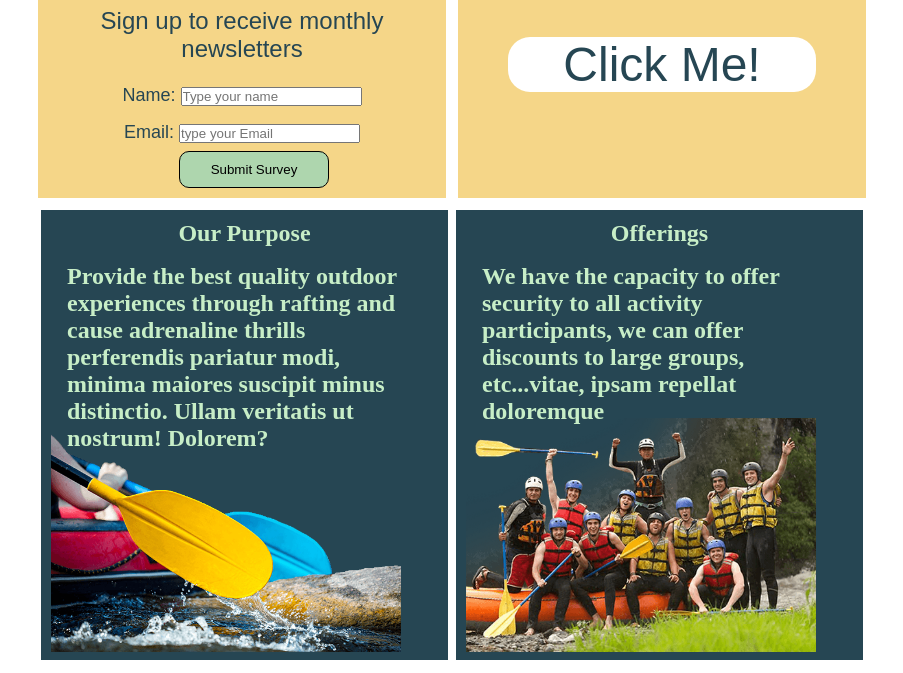
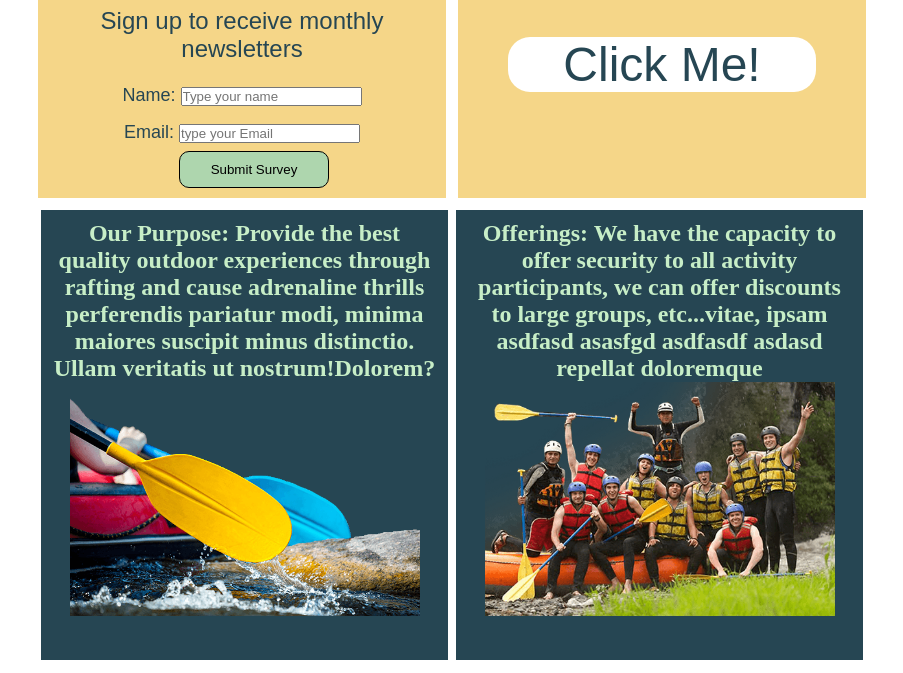
Before and after one commit to martinloteroarenas/wdd130, a plain HTML site: page wwr/index.html in a window 1280 px wide. Shown: the part 678-1351 px from the top of the page, without its empty margins (188-1091 px from the left). Drawn offline with Linux system fonts and the light colour scheme; a web font is replaced by a local one.

Commit message:
errors fixed index page

```diff
--- a/wwr/index.html
+++ b/wwr/index.html
@@ -54,19 +54,15 @@
         </section>
         <section class="home_purp_offer">
             <div class="home_purp_offer_div">
-                <h2 class="offerings">Our Purpose
-                    <p class="home_paragraph">Provide the best quality outdoor experiences through rafting and cause adrenaline thrills perferendis pariatur modi, minima maiores suscipit minus distinctio. Ullam veritatis ut nostrum! Dolorem?</p>
-                    <div class="purp_offer_img">
-                        <img src="images/rafting20_600p.png" alt="oars fotography" width="350px">
-                    </div>
+                <h2 class="offerings">Our Purpose:
+                    <a class="home_paragraph">Provide the best quality outdoor experiences through rafting and cause adrenaline thrills perferendis pariatur modi, minima maiores suscipit minus distinctio. Ullam veritatis ut nostrum!Dolorem?</a>
+                    <img src="images/rafting20_600p.png" alt="oars fotography" width="350px">
                 </h2>
             </div>
             <div class="home_purp_offer_div">
-                <h2 class="offerings">Offerings
-                    <p class="home_paragraph">We have the capacity to offer security to all activity participants, we can offer discounts to large groups, etc...vitae, ipsam repellat doloremque</p>
-                    <div class="purp_offer_img">
-                        <img src="images/rafting59_600p.png" alt="happy people wearing rafting suits" width="350px">
-                    </div>
+                <h2 class="offerings">Offerings:
+                    <a class="home_paragraph">We have the capacity to offer security to all activity participants, we can offer discounts to large groups, etc...vitae, ipsam asdfasd asasfgd asdfasdf asdasd repellat doloremque</a>
+                    <img src="images/rafting59_600p.png" alt="happy people wearing rafting suits" width="350px">
                 </h2>
             </div>
         </section>
--- a/wwr/styles/rafting.css
+++ b/wwr/styles/rafting.css
@@ -228,9 +228,10 @@ button{
     grid-template-columns: 1fr 1fr;
     position: relative;
 }
-.purp_offer_img{
-    position: absolute;
-    top: 208px;
+.offerings img{
+    position: relative;
+    top: 0px;
+    left: 0px;
 
 }
 .offerings{
@@ -239,7 +240,7 @@ button{
     text-align:center;
 }
 .home_paragraph{
-    text-align: left;
+    text-align: right;
 }
 .home_purp_offer_div{
     margin: 0 4px;
@@ -315,7 +316,6 @@ table {
   font-family: var(--body-font);
   font-size: 1.4rem;
 }
-
 caption {
   caption-side: top;
   padding: 10px;
@@ -323,24 +323,19 @@ caption {
   background-color: #fff;
   color: #000;
 }
-thead,
-tfoot {
+thead, tfoot {
   background-color: var(--primary-color);
 }
-
-th,
-td {
+th, td {
   border: 1px solid #fff;
   padding: 8px 10px;
 }
-
 td:last-of-type {
   text-align: center;
 }
 tfoot th {
   text-align: right;
 }
-
 tfoot td {
   font-weight: bold;
 }
```
